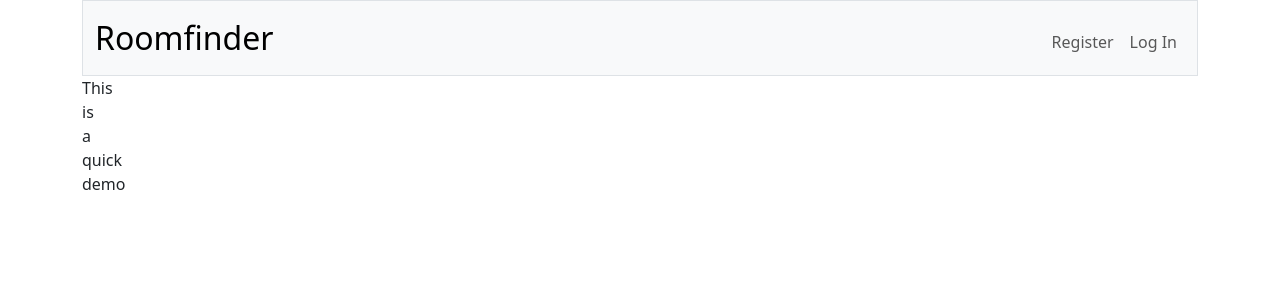
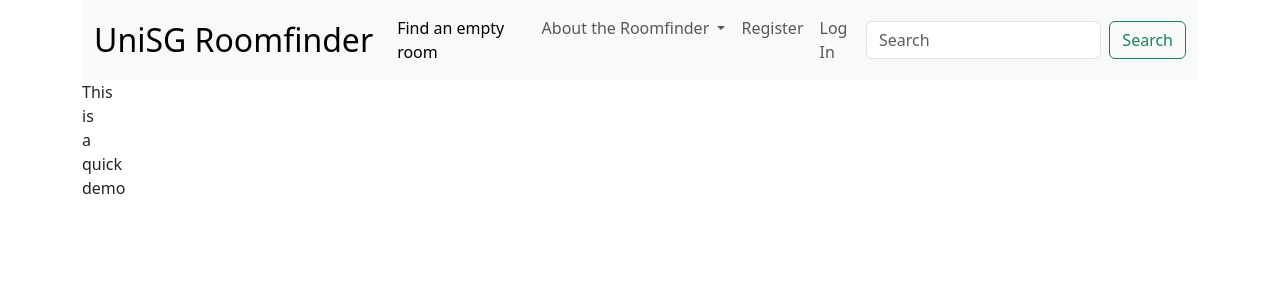
Before and after one commit to Code2703/FCS_roomfinder, a Flask app: page /room in a window 1280 px wide. Shown: the top 300 px of the page. Run offline with Flask 3, Linux system fonts and the light colour scheme; parts of the project's set-up code (start-up, migrations or seed data) failed here and were passed over.

Commit message:
Updated Navbar

```diff
--- a/templates/layout.html
+++ b/templates/layout.html
@@ -17,18 +17,37 @@
 
 
     <body class="container">
-        <nav class="bg-light border navbar navbar-expand-md navbar-light">
+
+        <!-- Navigation bar -->
+        <nav class="navbar navbar-expand-lg bg-body-tertiary">
             <div class="container-fluid">
-                <a class="navbar-brand" href="/">Roomfinder</a>
-                <button aria-controls="navbar" aria-expanded="false" aria-label="Toggle navigation" class="navbar-toggler" data-bs-target="#navbar" data-bs-toggle="collapse" type="button">
-                    <span class="navbar-toggler-icon"></span>
-                </button>
-                <div class="collapse navbar-collapse" id="navbar">
-                    <ul class="navbar-nav ms-auto mt-2">
-                        <li class="nav-item"><a class="nav-link" href="/register">Register</a></li>
-                        <li class="nav-item"><a class="nav-link" href="/login">Log In</a></li>
+            <a class="navbar-brand" href="#">UniSG Roomfinder</a>
+            <button class="navbar-toggler" type="button" data-bs-toggle="collapse" data-bs-target="#navbarSupportedContent" aria-controls="navbarSupportedContent" aria-expanded="false" aria-label="Toggle navigation">
+                <span class="navbar-toggler-icon"></span>
+            </button>
+            <div class="collapse navbar-collapse" id="navbarSupportedContent">
+                <ul class="navbar-nav me-auto mb-2 mb-lg-0">
+                <li class="nav-item">
+                    <a class="nav-link active" aria-current="page" href="#">Find an empty room</a>
+                </li>
+
+                <li class="nav-item dropdown">
+                    <a class="nav-link dropdown-toggle" href="#" role="button" data-bs-toggle="dropdown" aria-expanded="false">
+                    About the Roomfinder
+                    </a>
+                    <ul class="dropdown-menu">
+                    <li><a class="dropdown-item" href="#">How to use it</a></li>
+                    <li><a class="dropdown-item" href="#">Who we are</a></li>
                     </ul>
-                </div>
+                </li>
+                <li class="nav-item"><a class="nav-link" href="/register">Register</a></li>
+                <li class="nav-item"><a class="nav-link" href="/login">Log In</a></li>
+                </ul>
+                <form class="d-flex" role="search">
+                <input class="form-control me-2" type="search" placeholder="Search" aria-label="Search">
+                <button class="btn btn-outline-success" type="submit">Search</button>
+                </form>
+            </div>
             </div>
         </nav>
 
```
